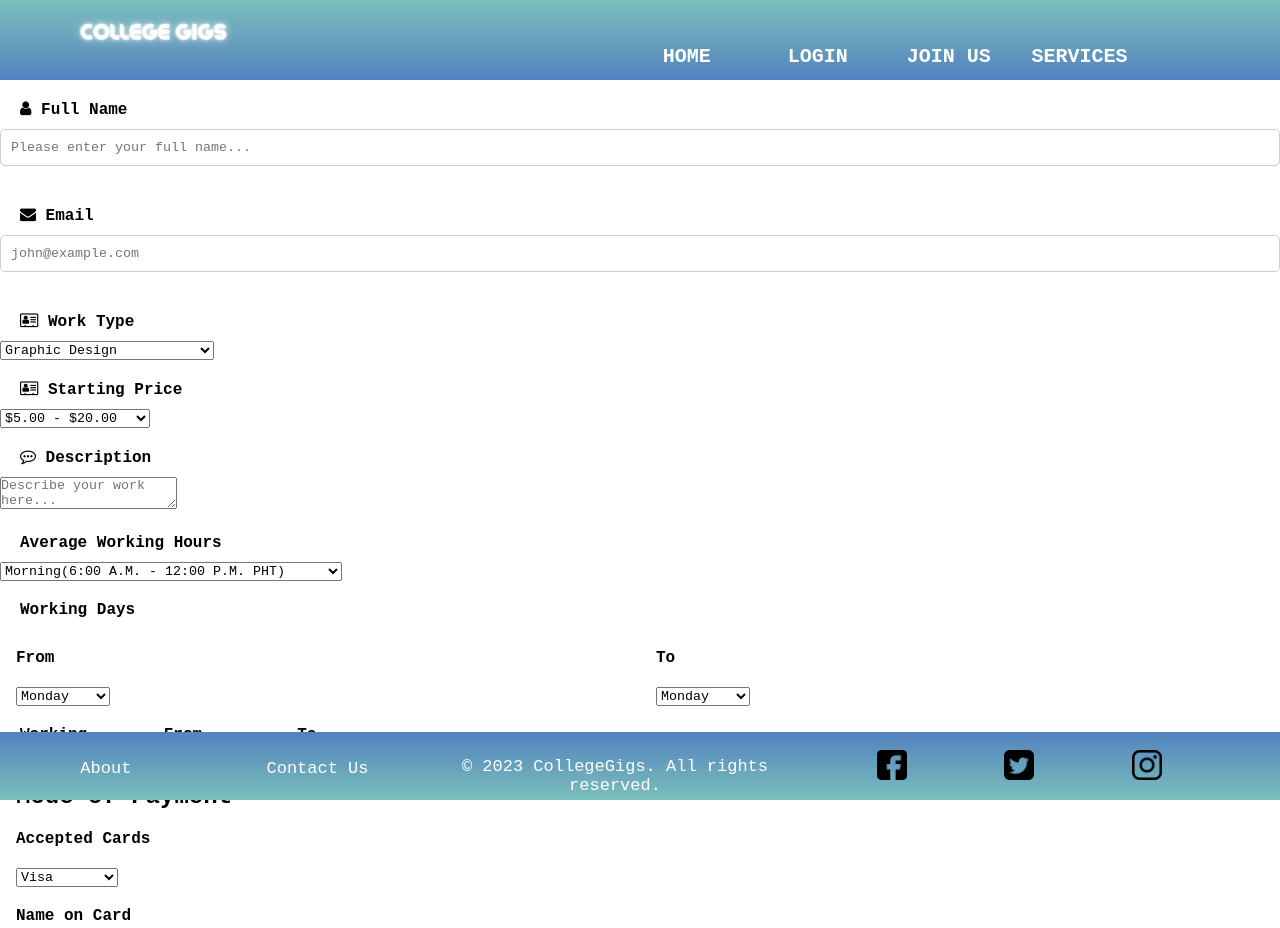
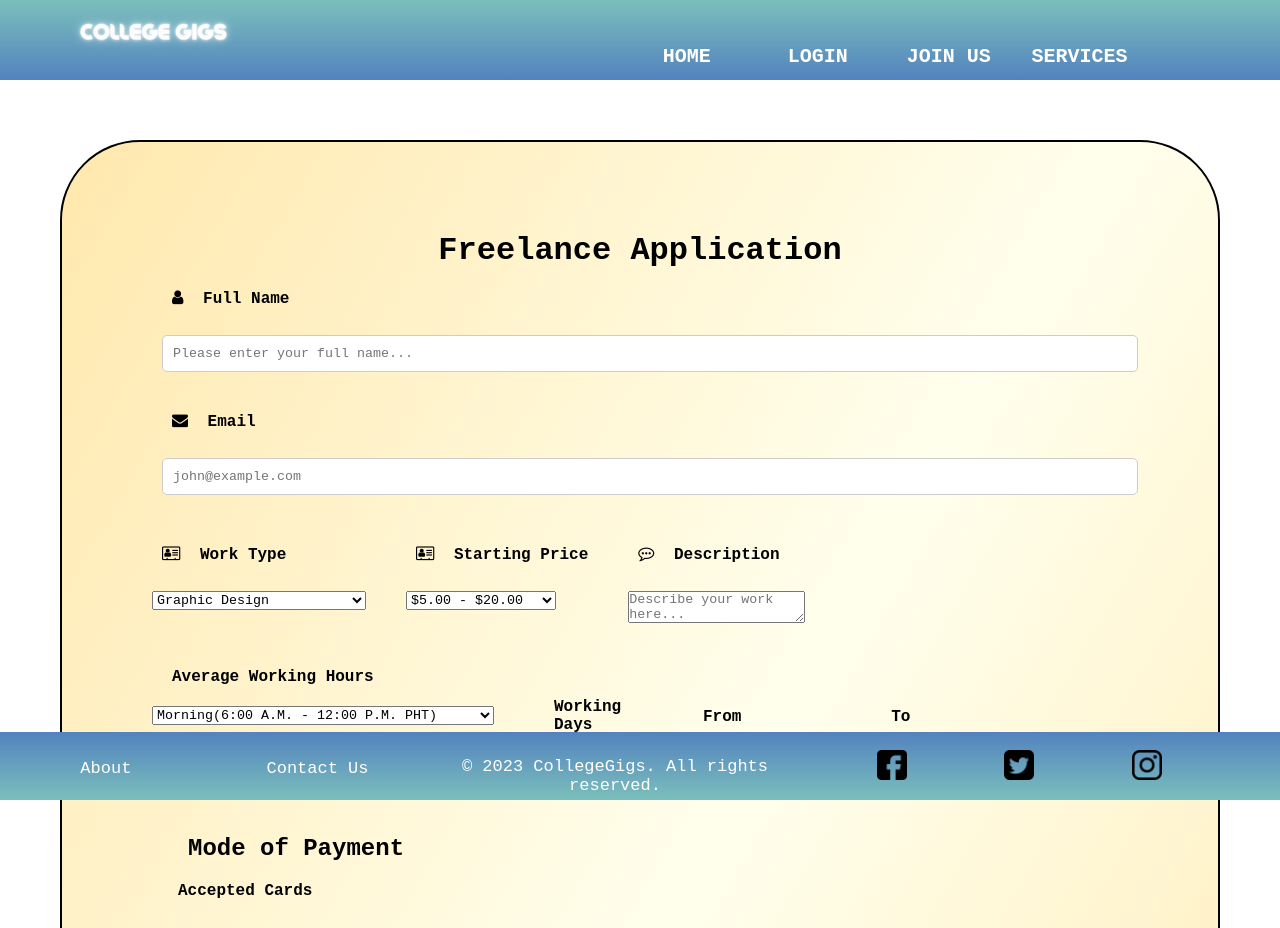
Before and after one commit to fynn07/college-gigs, a React (Create React App) app: page /freelancer/apply in a window 1280 px wide. Shown: the top 928 px of the page. Built offline with nearby package versions, Linux system fonts and the light colour scheme.

Commit message:
[frontend] Added About Page Styles (Website Finished)

```diff
--- a/src/pages/Apply.jsx
+++ b/src/pages/Apply.jsx
@@ -44,6 +44,8 @@ function Apply() {
   return (
     <div>
 
+      <div className="apply-container">
+        <h1>Freelance Application</h1>
         <form
           onSubmit={handleApplyWork}
           encType="multipart/form-data"
@@ -72,6 +74,11 @@ function Apply() {
             required
           ></input>
 
+
+
+          <div className="semi-container">
+
+            <div className="semi-container-child">
               <label htmlFor="work">
                 <i className="fa fa-address-card-o"></i> Work Type
               </label>
@@ -84,7 +91,9 @@ function Apply() {
                 <option value="Programming">Programming</option>
                 <option value="Others">Others</option>
               </select>
+            </div>
 
+            <div className="semi-container-child">
               <label htmlFor="price">
                 <i className="fa fa-address-card-o"></i> Starting Price
               </label>
@@ -95,7 +104,9 @@ function Apply() {
                 <option value=" $81.00 - $100.00 "> $81.00 - $100.00 </option>
                 <option value=" To Be Discussed "> To Be Discussed </option>
               </select>
+            </div>
 
+          <div className="semi-container-child">
             <label htmlFor="desc">
               <i className="fa fa-commenting-o"></i> Description
             </label>
@@ -105,7 +116,10 @@ function Apply() {
               className="desc"
               placeholder="Describe your work here..."
             ></textarea>
+          </div>
 
+
+          <div className="semi-container-child">
             <label htmlFor="time">
               <i className="far fa-clock"></i> Average Working Hours
             </label>
@@ -124,6 +138,9 @@ function Apply() {
               </option>
               <option value="Others">Others</option>
             </select>
+          </div>
+
+          <div className="semi-container-child fake">
             <label htmlFor="days">
               <i className="fas fa-calendar-alt"></i> Working Days
             </label>
@@ -153,7 +170,10 @@ function Apply() {
                   <option value="Sunday">Sunday</option>
                 </select>
               </div>
+            </div>
+            </div>
 
+            <div className="semi-container-child">
               <div className="children-container">
 
                 <div className="children-one">
@@ -189,6 +209,8 @@ function Apply() {
                   </div>
                 </div>
               </div>
+            </div>
+
 
           </div>
           <div className="col-50">
@@ -270,6 +292,7 @@ function Apply() {
         </form>
 
     </div>
+    </div>
   );
 }
 
--- a/src/styles/apply.css
+++ b/src/styles/apply.css
@@ -12,6 +12,7 @@
 .semi-container{
     display: flex;
     flex-wrap: wrap;
+    margin: 0px -20px;
 }
 .semi-container {
     flex: 1;
@@ -30,3 +31,6 @@
     padding: 10px;
     border-radius: 80px;
 }
+.fake{
+    display: none;
+}
```
Lines whose indentation alone changed are shown as unchanged.
